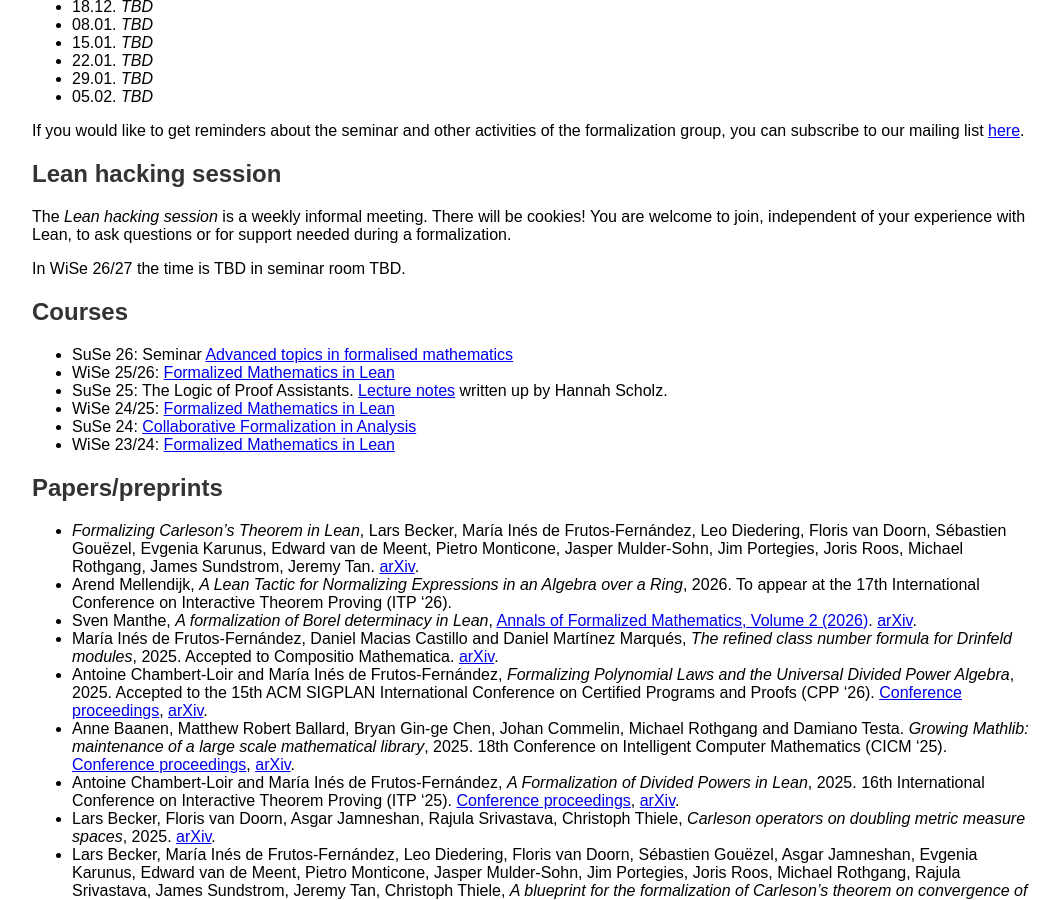
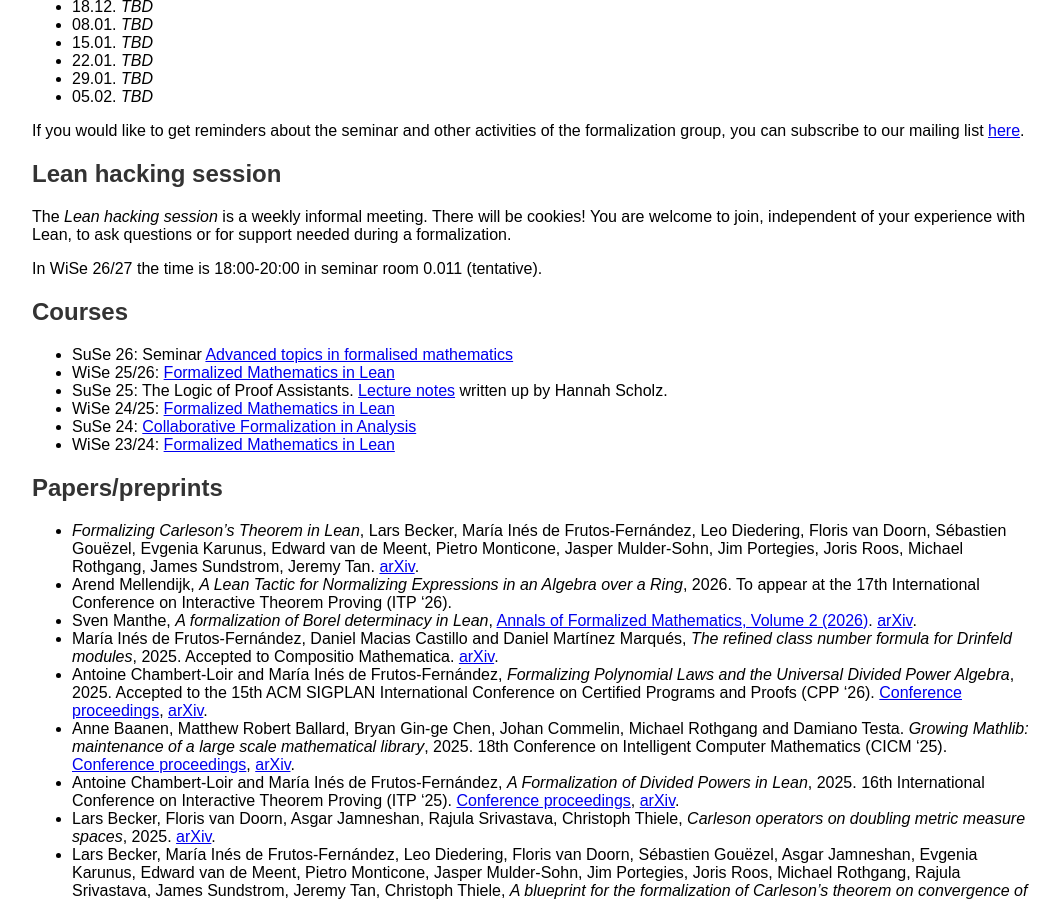
Before and after one commit to fpvandoorn/fpvandoorn.github.io, a Jekyll site: the page built from formalized-mathematics.md, in a window 1280 px wide and 900 px high, scrolled down 1164 px. Shown: the whole window, without its empty margins (108-1168 px from the left). Built offline with Jekyll 4.4.1, drawn with Linux system fonts in a browser that asks for light colours; our own code applies the rules of GitHub Pages for plain Markdown files.

Commit message:
hacking session

```diff
--- a/formalized-mathematics.md
+++ b/formalized-mathematics.md
@@ -79,8 +79,7 @@
 
 The *Lean hacking session* is a weekly informal meeting. There will be cookies! You are welcome to join, independent of your experience with Lean, to ask questions or for support needed during a formalization.
 
-In WiSe 26/27 the time is TBD in seminar room TBD.
-<!-- , starting the *second* week of the semester. -->
+In WiSe 26/27 the time is 18:00-20:00 in seminar room 0.011 (tentative).
 
 ## Courses
 
```
